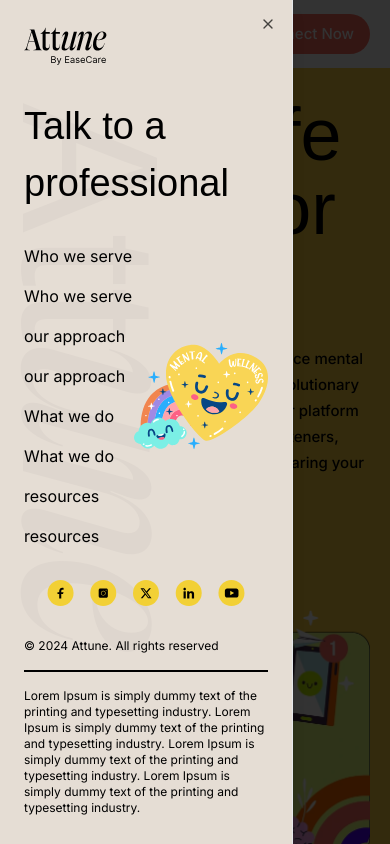
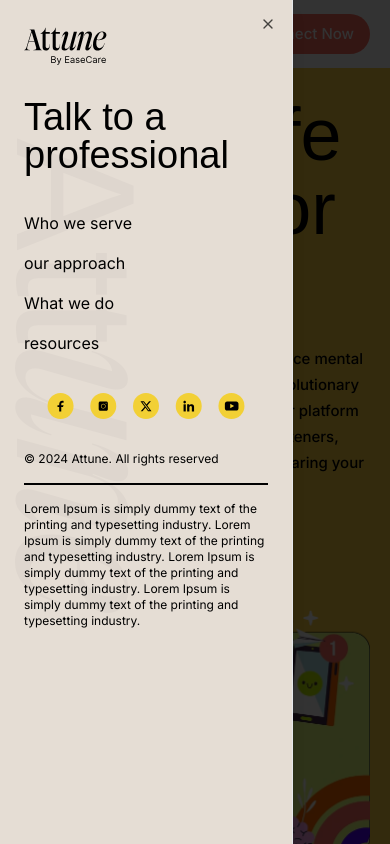
Before and after one commit to Cosmo-US-LLC/Attune, a React (Vite) app: page / in a window 390 px wide. Both pictures are taken after a click on the button 40 px from the left and 32 px from the top of the page. Shown: the top 844 px of the page. Built offline with nearby package versions, Linux system fonts and the light colour scheme; a web font is replaced by a local one.

Commit message:
Sidebar fix

```diff
--- a/package.json
+++ b/package.json
@@ -4,7 +4,7 @@
   "version": "0.0.0",
   "type": "module",
   "scripts": {
-    "dev": "vite",
+    "dev": "vite --host",
     "build": "vite build",
     "lint": "eslint .",
     "preview": "vite preview"
--- a/src/components/Mobile/NavbarMobile.jsx
+++ b/src/components/Mobile/NavbarMobile.jsx
@@ -44,11 +44,11 @@ function NavbarMobile() {
               </SheetTitle>
               <SheetDescription hidden></SheetDescription>
             </SheetHeader>
-            <div className="relative h-[90dvh] bg-[#E5DDD4] py-[30px]">
+            <div className="relative h-full max-h-[70dvh] bg-[#E5DDD4] py-[30px]">
               <div className="relative z-10 flex flex-col h-full">
                 <div className="grow flex flex-col justify-between">
                   <div className="flex flex-row items-start justify-start">
-                    <h1 className="text-left font-miniature text-[38px]">
+                    <h1 className="text-left font-miniature text-[38px] leading-[38px]">
                       Talk to a <br />
                       professional
                     </h1>
@@ -60,18 +60,14 @@ function NavbarMobile() {
                     navigating life transitions, or simply craving a
                     connection, we’re here to help.
                   </p> */}
-                  <div className="relative mt-8 flex flex-row justify-between items-center">
+                  <div className="relative mt-8">
                     <div className="flex flex-col gap-4">
                       <a href={"#"}>Who we serve</a>
-                      <a href={"#"}>Who we serve</a>
-                      <a href={"#"}>our approach</a>
                       <a href={"#"}>our approach</a>
                       <a href={"#"}>What we do</a>
-                      <a href={"#"}>What we do</a>
-                      <a href={"#"}>resources</a>
                       <a href={"#"}>resources</a>
                     </div>
-                    <img src="/mobile/footer/footer_heart.svg" alt="Time" />
+                    {/* <img src="/mobile/footer/footer_heart.svg" alt="Time" /> */}
                   </div>
                   <div className="flex flex-row items-center justify-center gap-4 mt-8">
                     <img
@@ -113,8 +109,8 @@ function NavbarMobile() {
                   </p>
                 </div>
               </div>
-              <div className="absolute top-0 left-0 w-[32vw] h-[23dvh] z-0 flex justify-start items-center">
-                <h1 className="font-miniature text-center rotate-90 w-full text-[#ded6ce] text-[50vw] z-0">
+              <div className="absolute top-0 left-0 w-[40%] h-[28dvh] z-0 flex justify-start items-center">
+                <h1 className="font-miniature text-center rotate-90 w-full text-[#ded6ce] text-[20dvh] z-0">
                   Att<span className="italic">une</span>
                 </h1>
               </div>
```
